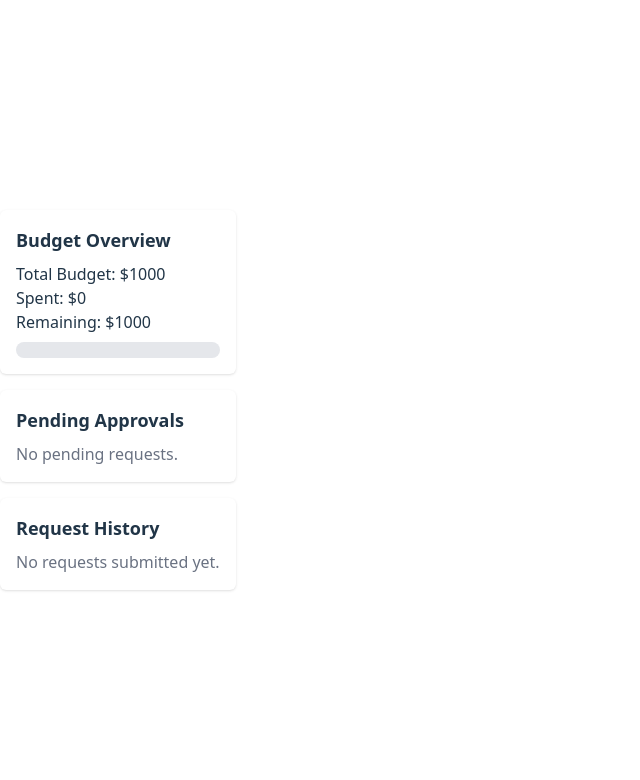
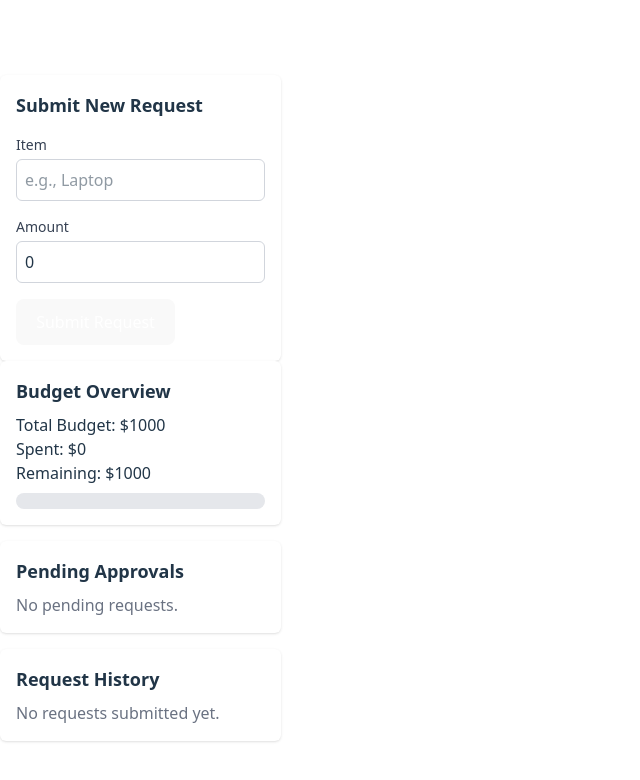
Before and after one commit to AaronTDR/MiniProcure, a React (Vite) app: page / in a window 1280 px wide. Shown: the top 780 px of the page, without its empty margins (0-640 px from the left). Built offline with nearby package versions, Linux system fonts and the light colour scheme.

Commit message:
feat: add RequestForm component for submitting new budget requests

```diff
--- a/src/App.tsx
+++ b/src/App.tsx
@@ -1,10 +1,12 @@
 import ApprovalList from "./components/ApprovalList";
 import BudgetTracker from "./components/BudgetTracker";
+import RequestForm from "./components/RequestForm";
 import RequestHistory from "./components/RequestHistory";
 
 function App() {
   return (
     <>
+      <RequestForm />
       <BudgetTracker />
       <ApprovalList />
       <RequestHistory />
--- a/src/components/RequestForm.tsx
+++ b/src/components/RequestForm.tsx
@@ -1,48 +1,50 @@
 import React, { useState } from "react";
+import { useBudgetStore } from "../store/useBudgetStore";
 
 const RequestForm: React.FC = () => {
   const [item, setItem] = useState("");
-  const [amount, setAmount] = useState("");
+  const [amount, setAmount] = useState<number>(0);
+  const { addRequest } = useBudgetStore();
 
   const handleSubmit = (e: React.FormEvent) => {
     e.preventDefault();
-    console.log("Request submitted:", { item, amount });
+    if (!item || amount <= 0) return;
+    addRequest(item, amount);
     setItem("");
-    setAmount("");
+    setAmount(0);
   };
 
   return (
     <form
       onSubmit={handleSubmit}
-      className="max-w-md mx-auto p-4 bg-white rounded shadow"
+      className="p-4 bg-white shadow rounded-md mt-4 space-y-4"
     >
-      <h2 className="text-xl font-bold mb-4">Request Form</h2>
-
-      <label className="block mb-2">
-        Item:
+      <h2 className="text-lg font-semibold">Submit New Request</h2>
+      <div>
+        <label className="block text-sm font-medium text-gray-700">Item</label>
         <input
           type="text"
           value={item}
           onChange={(e) => setItem(e.target.value)}
-          className="w-full border p-2 rounded mt-1"
-          placeholder="Enter item name"
+          className="mt-1 block w-full border border-gray-300 rounded-md p-2 focus:ring focus:ring-blue-200"
+          placeholder="e.g., Laptop"
         />
-      </label>
-
-      <label className="block mb-4">
-        Amount:
+      </div>
+      <div>
+        <label className="block text-sm font-medium text-gray-700">
+          Amount
+        </label>
         <input
           type="number"
           value={amount}
-          onChange={(e) => setAmount(e.target.value)}
-          className="w-full border p-2 rounded mt-1"
-          placeholder="Enter amount"
+          onChange={(e) => setAmount(Number(e.target.value))}
+          className="mt-1 block w-full border border-gray-300 rounded-md p-2 focus:ring focus:ring-blue-200"
+          placeholder="e.g., 1200"
         />
-      </label>
-
+      </div>
       <button
         type="submit"
-        className="bg-blue-500 text-white px-4 py-2 rounded hover:bg-blue-600"
+        className="px-4 py-2 bg-blue-600 text-white rounded hover:bg-blue-700"
       >
         Submit Request
       </button>
```
